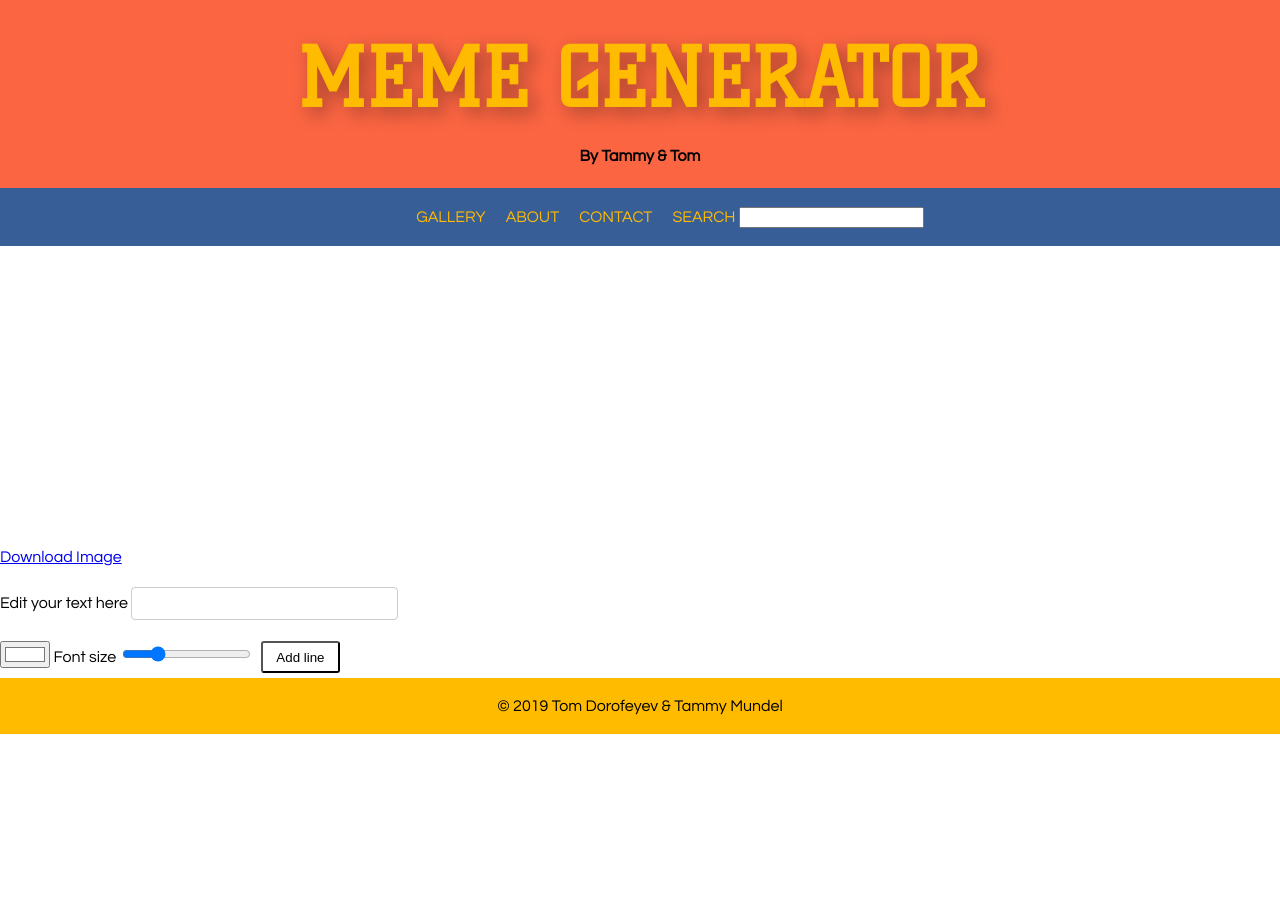
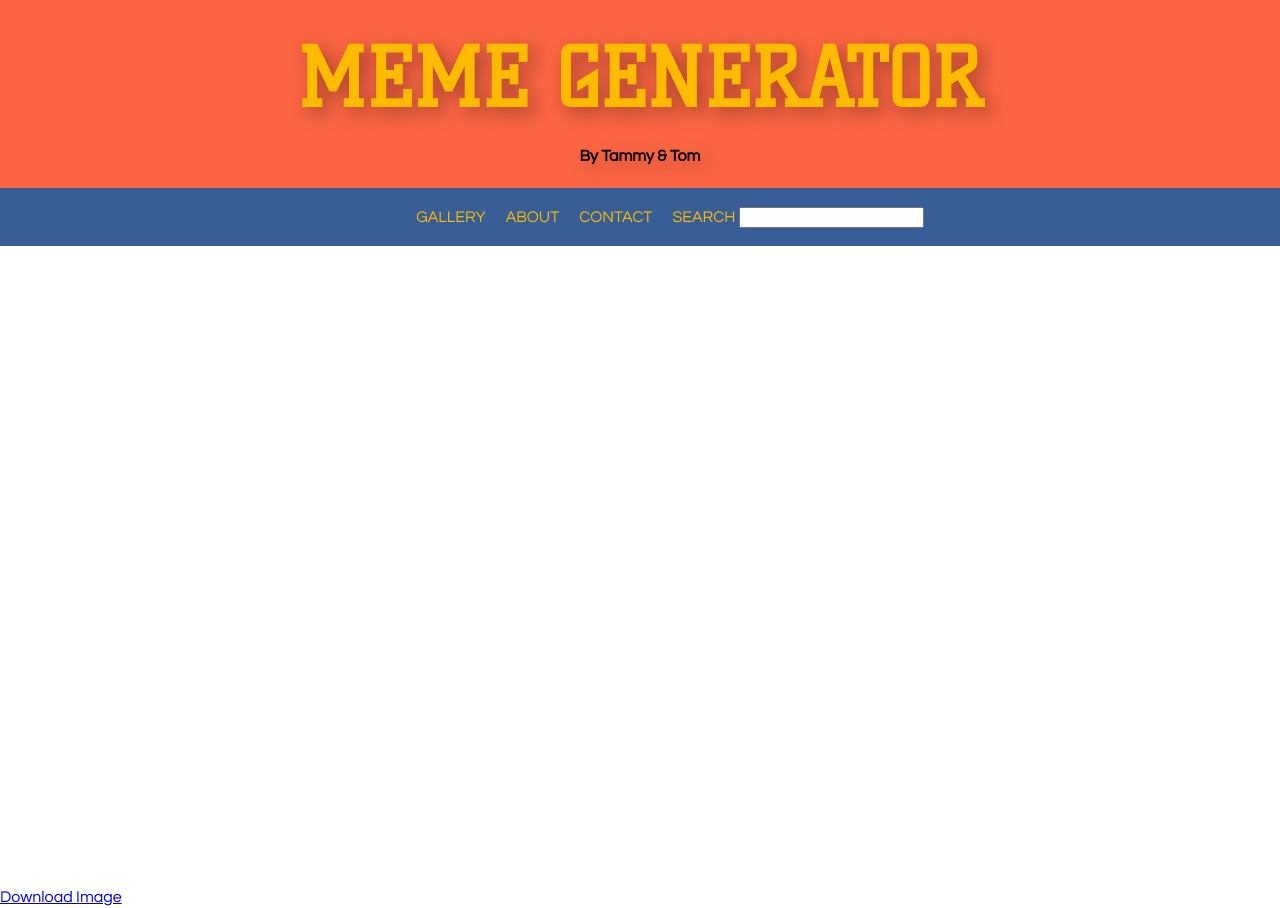
Before and after one commit to TammyMun/memegenerator, a plain HTML site: page editor.html in a window 1280 px wide. Shown: the top 908 px of the page. Before the commit the page ends 800 px from the top, so only its background shows below. Drawn offline with Linux system fonts and the light colour scheme.

Commit message:
added mobile moving text

```diff
--- a/editor.html
+++ b/editor.html
@@ -12,8 +12,12 @@
 <body onload="onInit()">
     <header class="header">
         <div class="container">
-            <h1 class="editor-h1">meme generator</h1>
-            <h4>By Tammy & Tom</h4>
+                <div class="h1-container">
+                        <h1 class="fade-in-top-shadow-drop">meme generator</h1>
+                </div>
+            <div class="h4-container">
+                    <h4 class="fade-in-top-shadow-drop">By Tammy & Tom</h4>
+            </div>
         </div>
     </header>
 
@@ -28,8 +32,9 @@
         </div>
     </nav>
 
-    <canvas onmouseout="onStopDraw()" onmousedown="onStartDraw()" onmouseup="onStopDraw()" onmousemove="draw(event)"
-        id="canvas" width="300" height="300"></canvas>
+    <canvas onmouseout="onStopDraw()" onmousedown="onStartDraw()" onmouseup="onStopDraw()"
+    ontouchstart="onStartDraw()" ontouchmove="draw(event)" ontouchend="onStopDraw()" onmousemove="draw(event)"
+        id="canvas" width="" height=""></canvas>
 
     <div class="download-image">
         <a href="#" onclick="downloadImg(this)" download="my-image">Download Image</a>
--- a/js/editor-controller.js
+++ b/js/editor-controller.js
@@ -7,6 +7,8 @@ let imgEl;
 
 function onInit() {
     gCanvas = document.getElementById('canvas');
+    canvas.style.width = '100vw';
+    canvas.style.height = 'auto';
     gCtx = canvas.getContext('2d');
     gImgs = getObjectFromLocal('images');
     gCurrentImage = getObjectFromLocal('selectedImage');
@@ -39,7 +41,15 @@ function onStopDraw() {
 
 function draw(ev) {
     if (gIsMouseClicked) {
-        const { offsetX, offsetY } = ev
+
+        if(ev.touches){
+            ev.offsetX = ev.touches[0].pageX - ev.touches[0].target.offsetLeft;
+            ev.offsetY = ev.touches[0].pageY - ev.touches[0].target.offsetTop;
+        }
+
+        let offsetX = ev.offsetX
+        let offsetY = ev.offsetY
+
         gCurrentText.x = offsetX;
         gCurrentText.y = offsetY;
         renderText(imgEl, textEditor, offsetX, offsetY, gCurrentText.index);
@@ -86,7 +96,7 @@ function addInput(elementId) {
     controlsContainer.innerHTML = strHtml;
 }
 
-function changeListener(elementId){
+function changeListener(elementId) {
     let id = getNumOutOfString(elementId);
     textEditor = document.querySelector('#text-editor-' + id);
     gCurrentText.index = --id;
@@ -99,7 +109,7 @@ function changeListener(elementId){
 function onChangeColor(color, className) {
     let indexToChange = getNumOutOfString(className) - 1;
     updateColor(color, indexToChange);
-    renderText(imgEl, textEditor, gCurrentText.x,gCurrentText.y, indexToChange);
+    renderText(imgEl, textEditor, gCurrentText.x, gCurrentText.y, indexToChange);
 }
 
 function onDeleteline() {
@@ -110,7 +120,7 @@ function onDeleteline() {
 function onResize(value, id) {
     let index = getNumOutOfString(id) - 1;
     updateFontSize(value, index);
-    renderText(imgEl, textEditor, gCurrentText.x,gCurrentText.y,index);
+    renderText(imgEl, textEditor, gCurrentText.x, gCurrentText.y, index);
 }
 
 function onChangeFont() {
```
